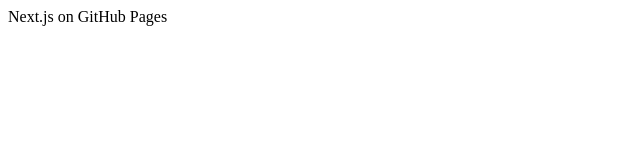
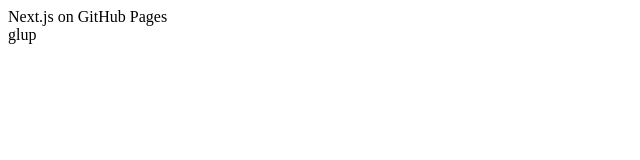
Before and after one commit to Malar10/laatikko, a Next.js app: page / in a window 1280 px wide. Shown: the top 160 px of the page, without its empty margins (0-640 px from the left). Built offline with nearby package versions, Linux system fonts and the light colour scheme.

Commit message:
Update page.tsx

```diff
--- a/app/page.tsx
+++ b/app/page.tsx
@@ -2,6 +2,7 @@
   return (
     <main>
       <div>Next.js on GitHub Pages</div>
+      <div>glup</div>
     </main>
   );
 }
```
